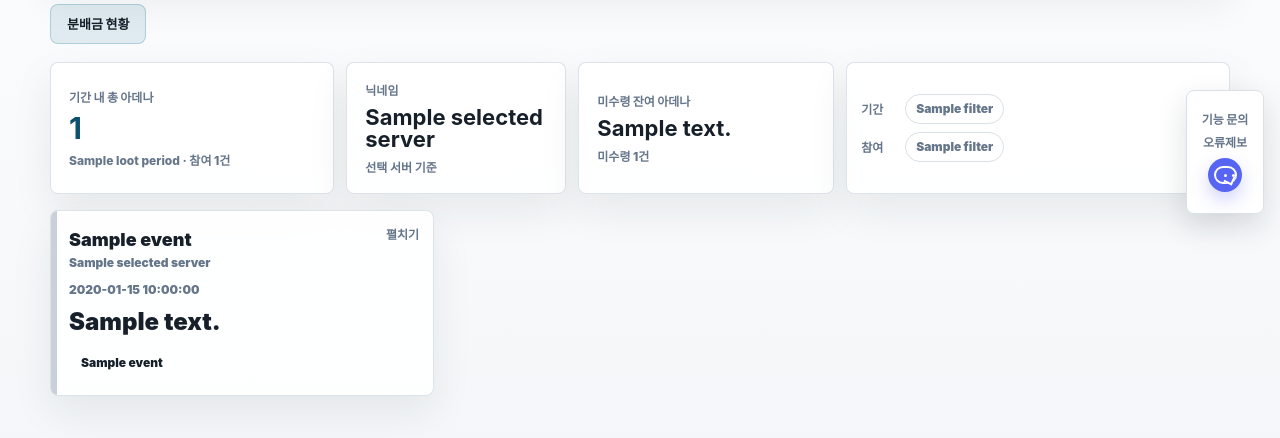
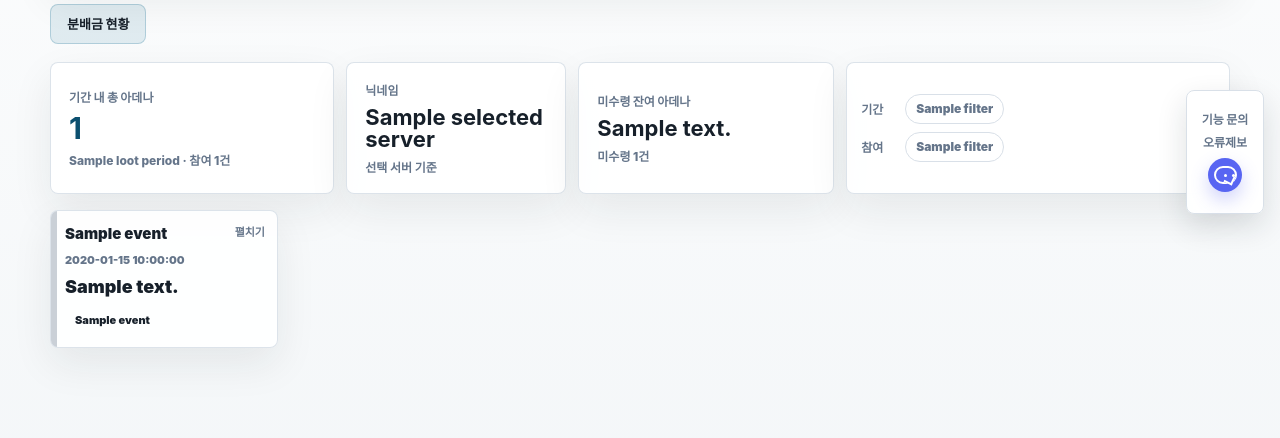
Before and after one commit to kimhm1206/lineage_bot_kmong, a Python web app: template web/templates/loot.html in a window 1280 px wide. Shown: the part 248-686 px from the top of the page. Run offline with Jinja, Linux system fonts and the light colour scheme; the template is opened without the code that fills it: most values are stand-ins (such as "Sample title", 1, 10 or a date in 2020).

Commit message:
style: show distribution cards in five columns

```diff
--- a/web/static/styles.css
+++ b/web/static/styles.css
@@ -2294,8 +2294,8 @@ button:disabled {
 }
 
 .loot-tab-panel[data-loot-panel="distribution"] .loot-event-list {
-  grid-template-columns: repeat(3, minmax(0, 1fr));
-  gap: 14px;
+  grid-template-columns: repeat(5, minmax(0, 1fr));
+  gap: 10px;
 }
 
 .loot-event-card summary {
@@ -2345,10 +2345,10 @@ button:disabled {
   position: relative;
   display: grid;
   grid-template-columns: 1fr;
-  gap: 12px;
+  gap: 9px;
   align-content: space-between;
-  min-height: 172px;
-  padding: 18px;
+  min-height: 136px;
+  padding: 14px;
   overflow: hidden;
 }
 
@@ -2362,17 +2362,18 @@ button:disabled {
 
 .loot-event-card.distribution-compact-card summary.distribution-compact-summary::after {
   position: absolute;
-  top: 14px;
-  right: 14px;
-  padding-left: 8px;
+  top: 12px;
+  right: 12px;
+  padding-left: 6px;
   background: var(--panel);
+  font-size: 11px;
 }
 
 .distribution-compact-main {
   display: grid;
-  gap: 5px;
+  gap: 0;
   min-width: 0;
-  padding-right: 48px;
+  padding-right: 42px;
 }
 
 .distribution-compact-main strong,
@@ -2383,7 +2384,7 @@ button:disabled {
 
 .distribution-compact-main strong {
   overflow: hidden;
-  font-size: 18px;
+  font-size: 15px;
   line-height: 1.2;
   text-overflow: ellipsis;
   white-space: nowrap;
@@ -2393,7 +2394,7 @@ button:disabled {
 .distribution-compact-time {
   overflow: hidden;
   color: var(--muted);
-  font-size: 12px;
+  font-size: 11px;
   font-weight: 900;
   text-overflow: ellipsis;
   white-space: nowrap;
@@ -2401,7 +2402,7 @@ button:disabled {
 
 .distribution-compact-amount {
   overflow-wrap: anywhere;
-  font-size: 24px;
+  font-size: 18px;
   line-height: 1.08;
 }
 
@@ -2411,8 +2412,9 @@ button:disabled {
 }
 
 .distribution-compact-status .payout-status-badge {
-  min-height: 30px;
-  padding: 0 12px;
+  min-height: 26px;
+  padding: 0 10px;
+  font-size: 11px;
 }
 
 .loot-event-card.payout-card summary {
--- a/web/templates/base.html
+++ b/web/templates/base.html
@@ -14,7 +14,7 @@
         }
       })();
     </script>
-    <link rel="stylesheet" href="{{ url_for('static', path='/styles.css') }}?v=20260605-recipient-status-compact">
+    <link rel="stylesheet" href="{{ url_for('static', path='/styles.css') }}?v=20260605-distribution-five-grid-clean">
   </head>
   <body class="{% block body_class %}{% endblock %}">
     <header class="topbar {% if not auth %}topbar-public{% endif %}">
--- a/web/templates/loot.html
+++ b/web/templates/loot.html
@@ -123,7 +123,6 @@
           <summary class="distribution-compact-summary">
             <div class="distribution-compact-main">
               <strong>{{ event.item_name }}</strong>
-              <span>{{ auth.selected_server.member_display_name }}</span>
             </div>
             <div class="distribution-compact-time">
               {{ event.distribution_card_time_label }}
```
